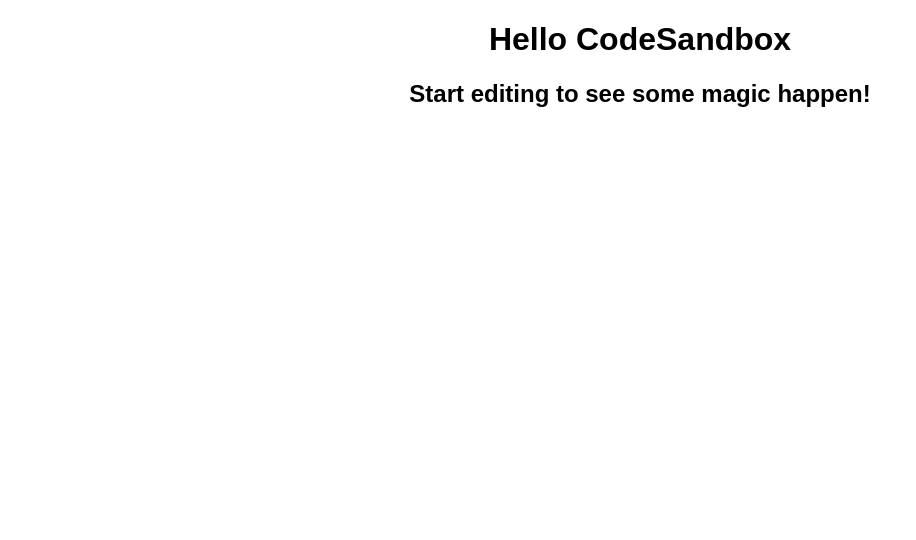
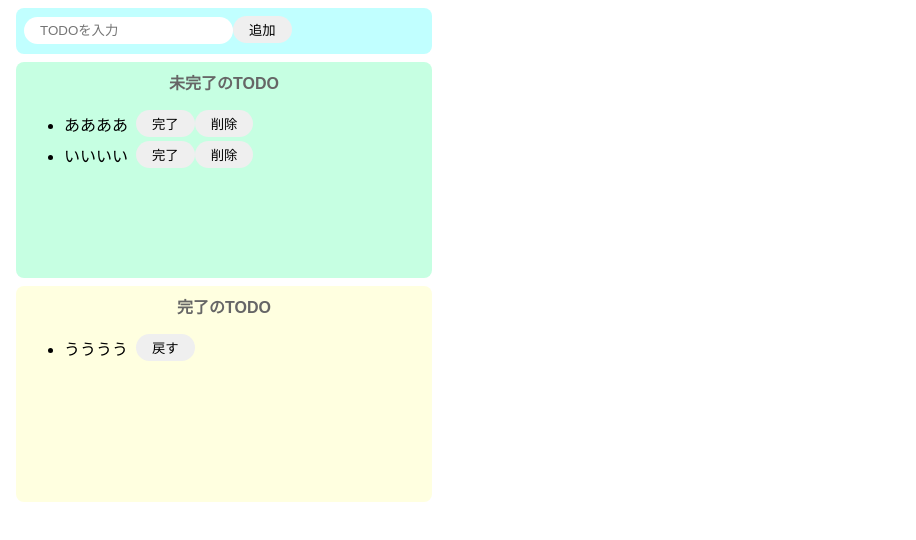
Before and after one commit to take917/ReactTodoList, a React (Create React App) app: page / in a window 1280 px wide. Shown: the top 540 px of the page, without its empty margins (0-916 px from the left). Built offline with nearby package versions, Linux system fonts and the light colour scheme.

Commit message:
make style complete,incomplete,input-area was styled by style.css

```diff
--- a/src/App.js
+++ /dev/null
@@ -1,10 +0,0 @@
-import "./styles.css";
-
-export default function App() {
-  return (
-    <div className="App">
-      <h1>Hello CodeSandbox</h1>
-      <h2>Start editing to see some magic happen!</h2>
-    </div>
-  );
-}
--- /dev/null
+++ b/src/App.jsx
@@ -0,0 +1,37 @@
+import "./styles.css";
+import React from "react";
+
+export const App = () => {
+  return (
+    <>
+      <div className="input-area">
+        <input placeholder="TODOを入力" />
+        <button>追加</button>
+      </div>
+      <div className="incomplete-area">
+        <p className="title">未完了のTODO</p>
+        <ul>
+          <div className="list-row">
+            <li>ああああ</li>
+            <button>完了</button>
+            <button>削除</button>
+          </div>
+          <div className="list-row">
+            <li>いいいい</li>
+            <button>完了</button>
+            <button>削除</button>
+          </div>
+        </ul>
+      </div>
+      <div className="complete-area">
+        <p className="title">完了のTODO</p>
+        <ul>
+          <div className="list-row">
+            <li>うううう</li>
+            <button>戻す</button>
+          </div>
+        </ul>
+      </div>
+    </>
+  );
+};
--- a/src/index.js
+++ b/src/index.js
@@ -1,12 +1,4 @@
-import { StrictMode } from "react";
 import ReactDOM from "react-dom";
+import { App } from "./App";
 
-import App from "./App";
-
-const rootElement = document.getElementById("root");
-ReactDOM.render(
-  <StrictMode>
-    <App />
-  </StrictMode>,
-  rootElement
-);
+ReactDOM.render(<App />, document.getElementById("root"));
--- a/src/styles.css
+++ b/src/styles.css
@@ -1,4 +1,66 @@
-.App {
+body {
   font-family: sans-serif;
+}
+
+input {
+  border-radius: 16px;
+  border: none;
+  padding: 6px 16px;
+  outline: none;
+}
+
+button {
+  border-radius: 16px;
+  border: none;
+  padding: 4px 16px;
+}
+
+button:hover {
+  background-color: #ff7fff;
+  color: #fff;
+  cursor: pointer;
+}
+
+li {
+  margin-right: 8px;
+}
+
+.input-area {
+  background-color: #c1ffff;
+  width: 400px;
+  height: 30px;
+  border-radius: 8px;
+  padding: 8px;
+  margin: 8px;
+}
+
+.incomplete-area {
+  background-color: #c6ffe2;
+  width: 400px;
+  min-height: 200px;
+  padding: 8px;
+  margin: 8px;
+  border-radius: 8px;
+}
+
+.complete-area {
+  background-color: #ffffe0;
+  width: 400px;
+  min-height: 200px;
+  padding: 8px;
+  margin: 8px;
+  border-radius: 8px;
+}
+
+.title {
   text-align: center;
+  margin-top: 0;
+  font-weight: bold;
+  color: #666;
 }
+
+.list-row {
+  display: flex;
+  align-items: center;
+  padding-bottom: 4px;
+}
```
